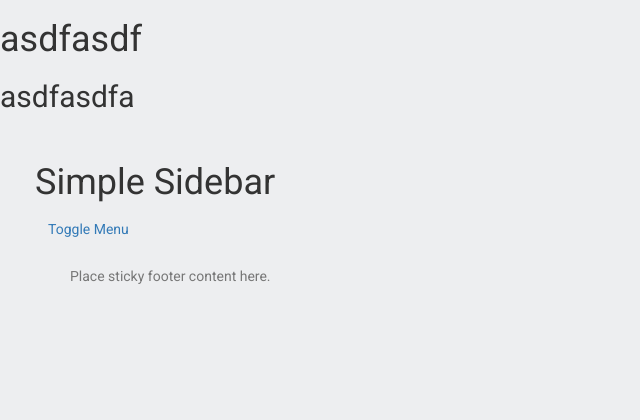
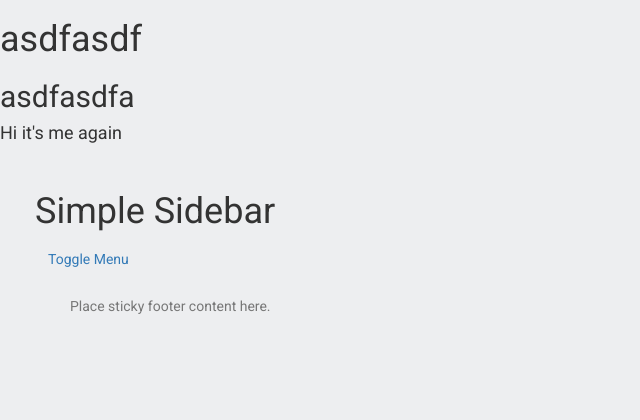
Before and after one commit to Double-Y-team/portfolio, a Django app: page / in a window 1280 px wide. Shown: the top 420 px of the page, without its empty margins (0-640 px from the left). Run offline with Django 3.2, Linux system fonts and the light colour scheme; some libraries are stand-ins or nearby versions.

Commit message:
It works

```diff
--- a/portfolio/templates/base.html
+++ b/portfolio/templates/base.html
@@ -16,6 +16,9 @@
         <div id="wrapper">
             <h1>asdfasdf</h1>
             <h2>asdfasdfa</h2>
+
+
+        <h4>Hi it's me again</h4>
                 {% include 'navbar.html' %}
                 {% block content %}
 
```
